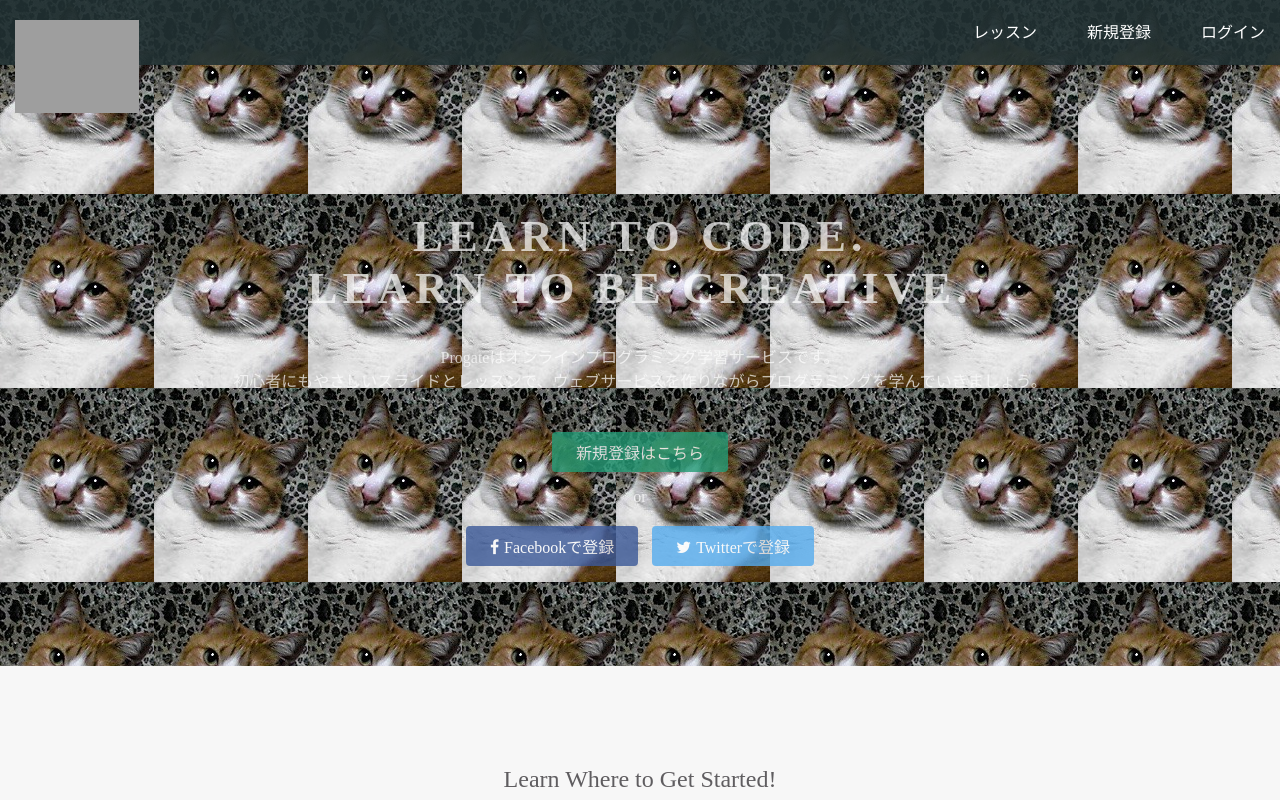
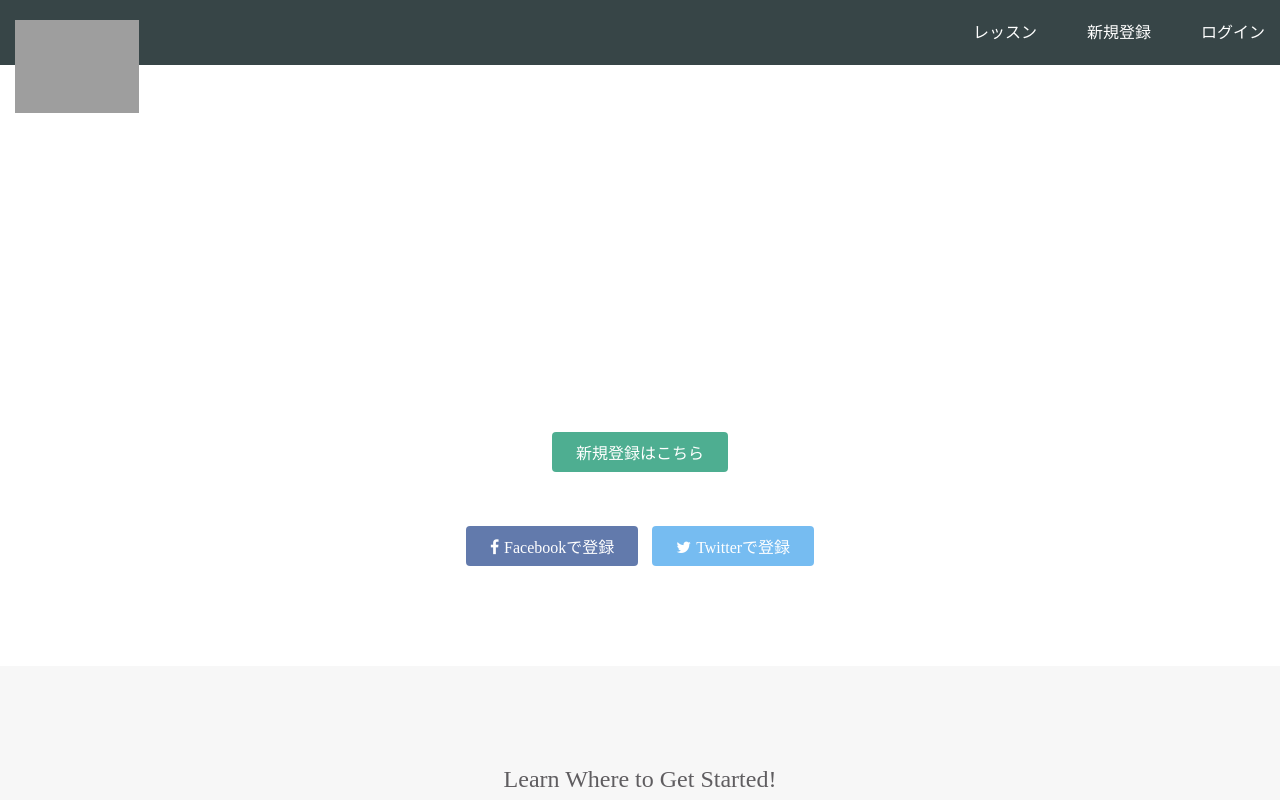
Before and after one commit to bluetortoise/bluetortoise, a plain HTML site: page index.html in a window 1280 px wide. Shown: the top 800 px of the page. Drawn offline with Linux system fonts and the light colour scheme; grey boxes are pictures that could not be loaded.

Commit message:
Update stylesheet.css

```diff
--- a/stylesheet.css
+++ b/stylesheet.css
@@ -19,7 +19,7 @@ a {
 
 .top-wrapper {
   padding: 180px 0 100px 0;
-  background-image: url(IMG_0008.JPG);
+  /*background-image: url(IMG_0008.JPG);*/
   /*background-size: cover;*/
   color: white;
   text-align: center;
```
